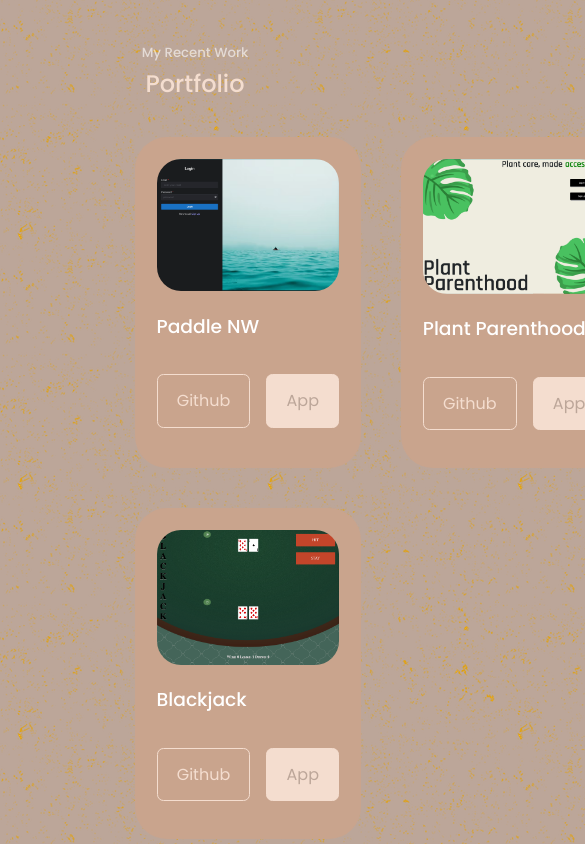
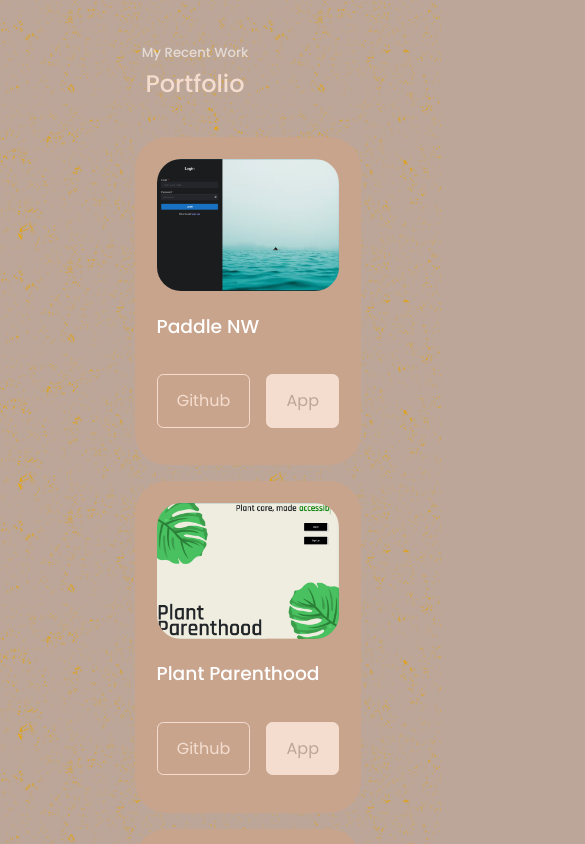
Before and after one commit to ngran4/react-portfolio, a React (Create React App) app: page / in a window 390 px wide. Shown: the part 2900-3744 px from the top of the page, 585 px wide, since content can reach past the window. Built offline with nearby package versions, Linux system fonts and the light colour scheme.

Commit message:
porfolio component media queries

```diff
--- a/src/components/portfolio/portfolio.css
+++ b/src/components/portfolio/portfolio.css
@@ -31,3 +31,19 @@
   gap: 1rem;
   margin-bottom: 1rem;
 }
+
+/* ============== MEDIA QUERIES (MED) ==============  */
+@media screen and (max-width: 1024px) {
+  .portfolio__container {
+    grid-template-columns: 1fr 1fr;
+    gap: 1.2rem;
+  }
+}
+
+/* ============== MEDIA QUERIES (SM) ==============  */
+@media screen and (max-width: 600px) {
+  .portfolio__container {
+    grid-template-columns: 1fr;
+    gap: 1rem;
+  }
+}
```
